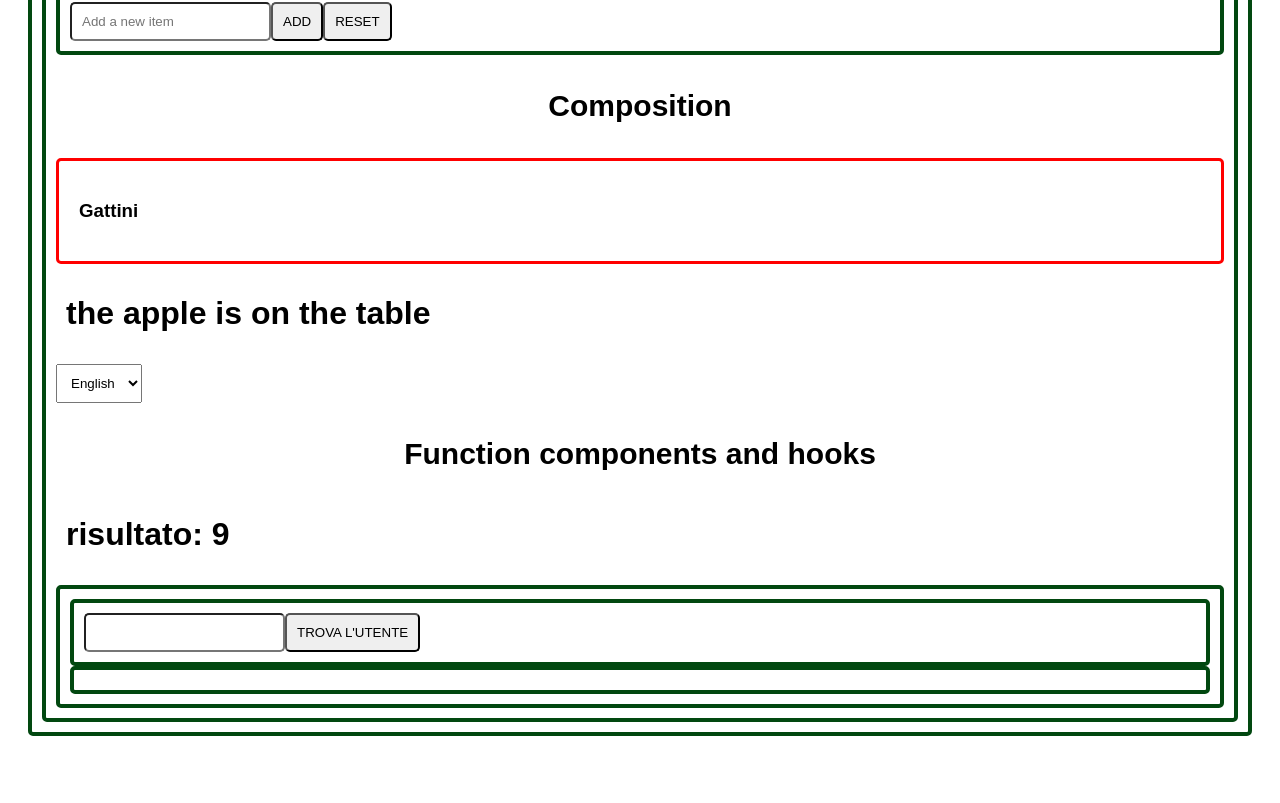
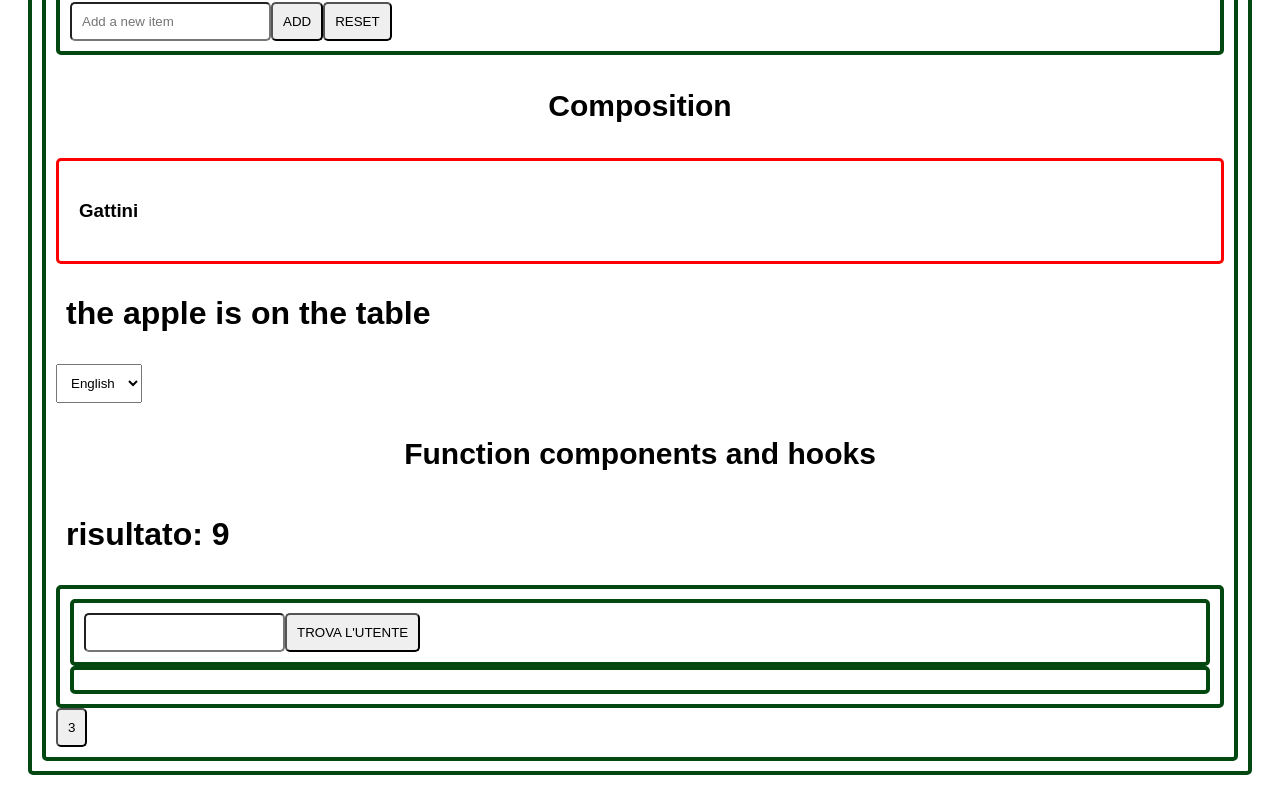
Before and after one commit to darthClara/react-exercises, a React (Create React App) app: page / in a window 1280 px wide. Shown: the part 1758-2561 px from the top of the page. Before the commit the page ends 2522 px from the top, so only its background shows below. Built offline with nearby package versions, Linux system fonts and the light colour scheme.

Commit message:
da sistemare

```diff
--- a/src/App.js
+++ b/src/App.js
@@ -13,9 +13,11 @@ import { Language } from "./Components/Language";
 import Sum from "./FunctionComponentsAndHooks/Sum";
 // import { GithubUser } from "./FunctionComponentsAndHooks/GithubUser";
 import GithubUserList from "./FunctionComponentsAndHooks/GithubUserList";
+import useCounter from "./FunctionComponentsAndHooks/useCounter";
 
-export default class App extends React.Component {
-    render() {
+export default function App() {
+
+        const {contatore, incrementa} = useCounter(3)
 
         // {this.state.items.map((li) => (
         //     <li><input type="button" value="X" onClick={this.removeHandler}/>{li}</li>
@@ -46,9 +48,9 @@ export default class App extends React.Component {
                 <Sum />
                 {/* <GithubUser username="AlexRicci93"/> */}
                 <GithubUserList/>
+                <button onClick={incrementa}>{contatore}</button>
             </div>
         )
-    }
 }
 
 Welcome.defaultProps={name: <strong>utente anonimo</strong>};
--- /dev/null
+++ b/src/FunctionComponentsAndHooks/useCounter.js
@@ -0,0 +1,24 @@
+import React, {useState} from "react";
+
+export default function useCounter(valoreIniziale = 0) {
+    const [contatore, setContatore] = useState(valoreIniziale)
+
+    function gestisciIncrementa() {
+        setContatore((num) => num + 1)
+    }
+
+    function gestisciDecrementa() {
+        setContatore((num) => num - 1)
+    }
+
+    function gestisciReset() {
+        setContatore((num) => num = valoreIniziale)
+    }
+
+    return {
+        contatore: contatore,
+        incrementa: gestisciIncrementa,
+        decrementa: gestisciDecrementa,
+        reset: gestisciReset
+    }
+}
```
